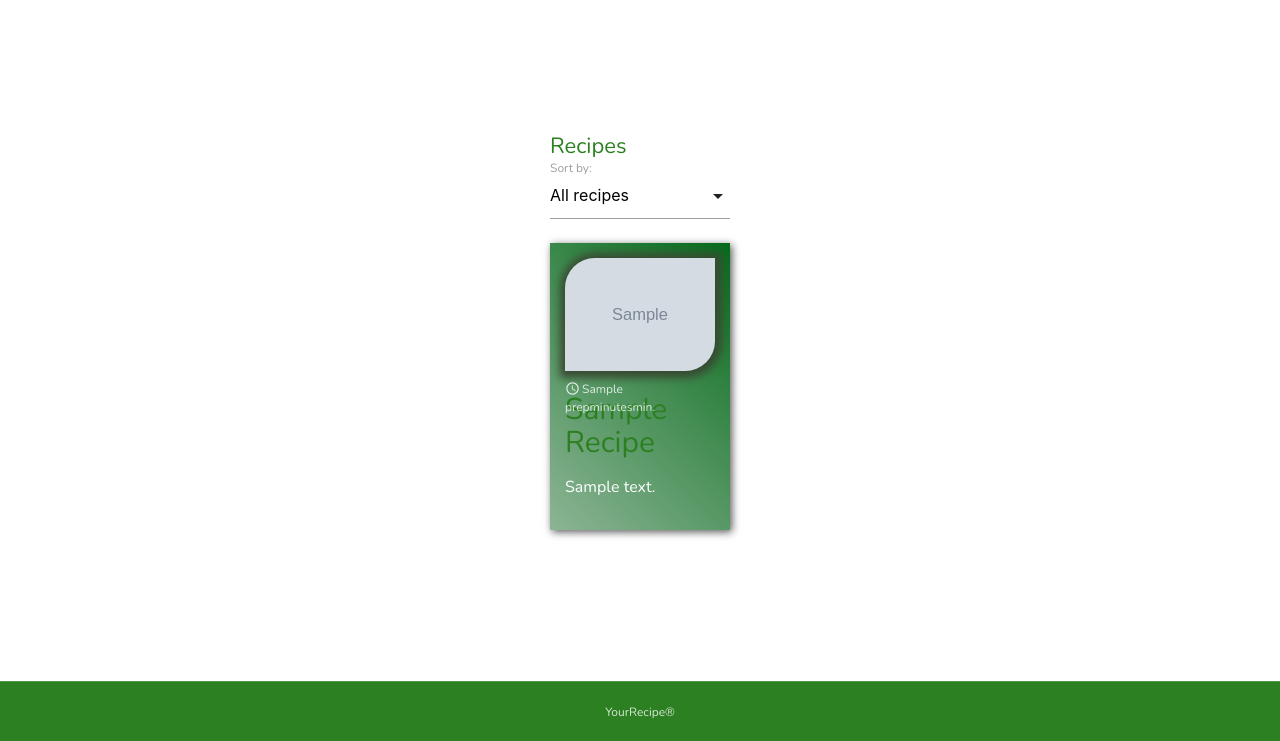
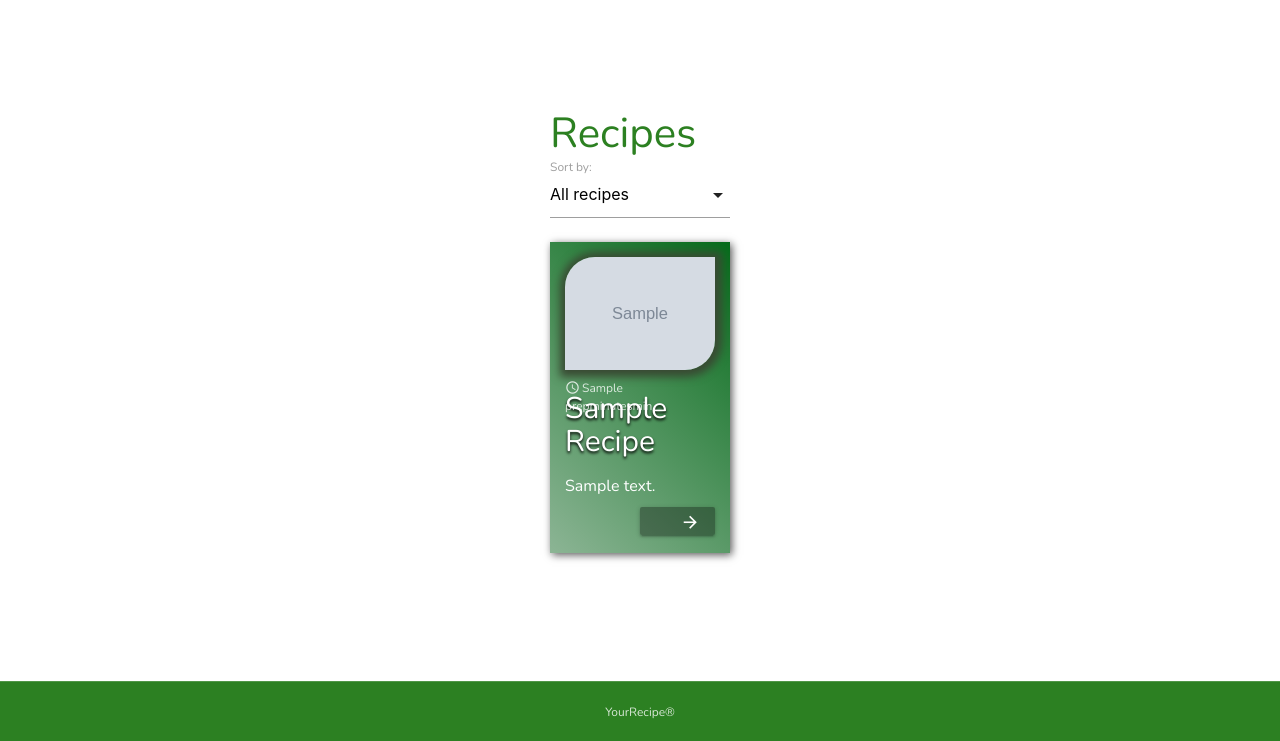
Before and after one commit to SemSmit/YourRecipe, a Flask app: page /recipes in a window 1280 px wide. Shown: the part 61-802 px from the top of the page. Run offline with Flask 2, Linux system fonts and the light colour scheme; grey boxes marked "Sample" are stand-in pictures; a database or web service that is not in the repository returns one stand-in record (values such as "Sample title"); some libraries are stand-ins or nearby versions.

Commit message:
Added pages for the recipes. When you click on the image/button of a recipe, you get brought to the recipe page.

```diff
--- a/app.py
+++ b/app.py
@@ -2,6 +2,7 @@
 
 import os
 import env
+import random
 from flask import Flask, render_template, redirect, request, url_for
 from flask_pymongo import PyMongo
 from bson.objectid import ObjectId
@@ -16,15 +17,15 @@
 
 @app.route('/')
 def home():
-    return render_template('home.html')
+	return render_template('home.html')
 
 @app.route('/recipes')
 def index():
-    return render_template('recipes.html', methods=["POST", "GET"], recipes=mongo.db.recipes.find())
+	return render_template('recipes.html', methods=["POST", "GET"], recipes=mongo.db.recipes.find())
 
 @app.route('/add_recipe')
 def add_recipe():
-    return render_template('add_recipe.html', recipes=mongo.db.recipes.find())
+	return render_template('add_recipe.html', recipes=mongo.db.recipes.find())
 
 @app.route('/file/<filename>', methods=["POST", "GET"])
 def file(filename):
@@ -47,14 +48,28 @@
 
 @app.route('/edit_recipe')
 def edit_recipe():
-    return render_template('edit_recipe.html', recipes=mongo.db.recipes.find())
+	return render_template('edit_recipe.html', recipes=mongo.db.recipes.find())
+
+@app.route('/recipe/<recipeid>', methods=["POST", "GET"])
+def recipe(recipeid):
+	recipeid = str(recipeid)
+	ObjectIdKey = ObjectId(recipeid)
+	return render_template('recipe_page.html', recipe = mongo.db.recipes.find_one({ "_id" : ObjectIdKey } ))
+
+
+@app.route('/randomrecipe', methods=["POST", "GET"])
+def randomrecipe():
+	random_recipe_name = mongo.db.recipes.aggregate([{ "$sample": { "size": 1 } }])
+	return "{}".format(random_recipe_name)
+
+
 
 @app.errorhandler(404)
 def not_found(e):
-    return render_template("404.html")
+	return render_template("404.html")
 
 
 if __name__ == '__main__':
-    app.run(host=os.environ.get('IP'),
-            port=int(os.environ.get('PORT')),
-            debug=True)
+	app.run(host=os.environ.get('IP'),
+			port=int(os.environ.get('PORT')),
+			debug=True)
--- a/static/css/style.css
+++ b/static/css/style.css
@@ -130,6 +130,17 @@
 	background-image: linear-gradient(45deg, #045d1775, #066b1b);
 }
 
+.recipe-block .btn {
+    background-color: #00000057;
+    font-size: 10px;
+    padding: 0px 15px;
+    line-height: 30px;
+    height: 28px;
+    margin-left: 50%;
+    font-weight: 400;
+    margin-top: -7%;
+}
+
 .prepminutes{
 	position: absolute;
     opacity: 0.8;
@@ -149,6 +160,8 @@
 
 .recipe-block h1 {
     margin-top: 15px;
+    color: white;
+    text-shadow: 0px 2px 3px black;
 }
 
 .recipe-image{
@@ -160,6 +173,9 @@
     border-bottom-right-radius: 30px;
 }
 
+.recipe-header{
+	font-size: 42px;
+}
 
 
 /*________________________404 page__________________________*/
--- /dev/null
+++ b/templates/recipe_page.html
@@ -0,0 +1,5 @@
+{% extends "base.html" %}
+{% block content %}
+<div class="inner-recipe-page">
+	<h1>{{recipe.name}}</h1>
+{% endblock %}
--- a/templates/recipes.html
+++ b/templates/recipes.html
@@ -2,7 +2,7 @@
 {% block content %}
 <div class="inner-recipes">
 	<div>
-		<h2>Recipes</h2>
+		<h2 class="recipe-header">Recipes</h2>
 		<div class="sort">
 			<div class="input-field">
 		    	<select id="sortselect" class="icons" method="GET">
@@ -22,12 +22,13 @@
 
 	{% for recipe in recipes %}
 		<div class="recipe-block {{recipe.sort}}">
-			<div><img class="recipe-image" src="{{url_for('file', filename=recipe.image)}}"></div>
+			<div><a href="recipe/{{recipe._id}}"><img class="recipe-image" alt='picture of the recipe' src="{{url_for('file', filename=recipe.image)}}"></a></div>
 			<div class="recipe-text">
 				<h1>{{recipe.name.title()}}</h1>
 				<span class="prepminutes"><i class="material-icons tiny">access_time</i>{{recipe.prepminutes}}<span>min.</span></span>
 				<p>{{recipe.description}}</p>
 			</div>
+			<a href="recipe/{{recipe._id}}" class="waves-effect waves-light btn"><i class="material-icons right">arrow_forward</i>Read more</a>
 		</div>
 	{% endfor %}
 	</div>
```
